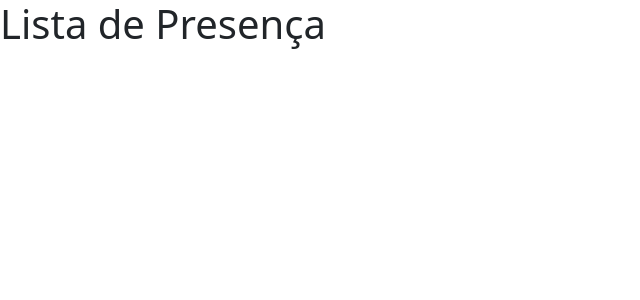
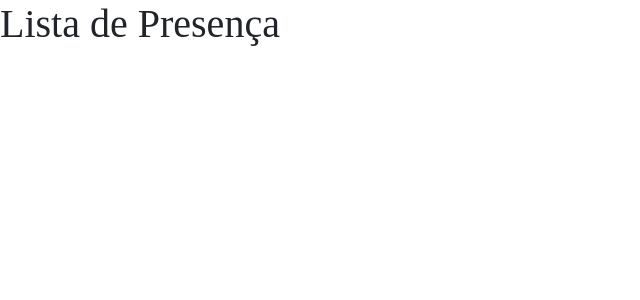
Before and after one commit to ViniHGV/React_App, a React (Vite) app: page / in a window 1280 px wide. Shown: the top 300 px of the page, without its empty margins (0-640 px from the left). Built offline with nearby package versions, Linux system fonts and the light colour scheme.

Commit message:
Importando css na Home

```diff
--- a/src/pages/Home.jsx
+++ b/src/pages/Home.jsx
@@ -1,5 +1,6 @@
 import { useState } from 'react';
 import reactLogo from '../assets/react.svg';
+import './index.css'
 
 function Home() {
   return (
--- /dev/null
+++ b/src/pages/index.css
@@ -0,0 +1,3 @@
+*{
+    font-family: 'Times New Roman', Times, serif;
+}
```
